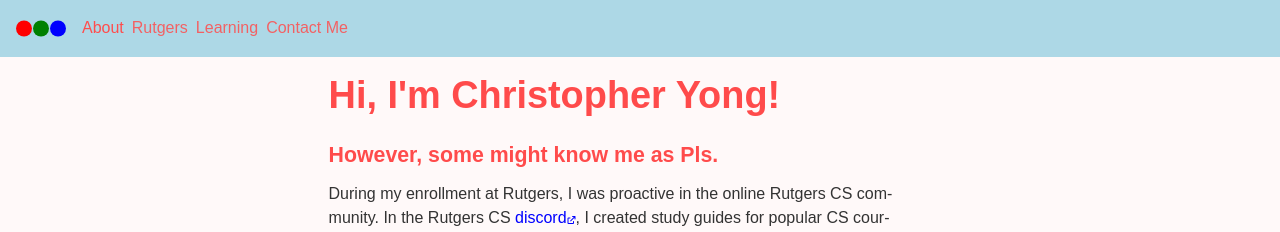
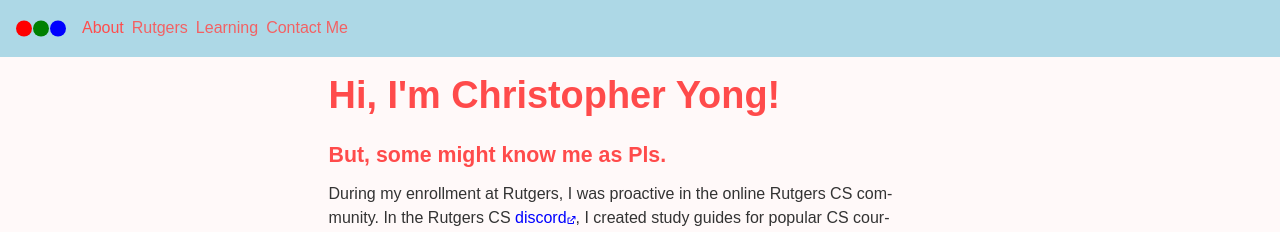
Before and after one commit to chriskyong22/chriskyong22.github.io, a React (Create React App) app: page /About in a window 1280 px wide. Shown: the top 232 px of the page. Built offline with nearby package versions, Linux system fonts and the light colour scheme.

Commit message:
Fixed relative redirect links

```diff
--- a/src/Components/Pages/About.tsx
+++ b/src/Components/Pages/About.tsx
@@ -1,4 +1,5 @@
 import React, { useEffect } from "react"
+import { Link } from "react-router-dom"
 
 export const About = () => {
 
@@ -14,12 +15,12 @@ export const About = () => {
                         Hi, I'm Christopher Yong!
                     </h2>
                     <h3 className="h4">
-                        However, some might know me as Pls.
+                        But, some might know me as Pls.
                     </h3>
                     <p>
                         During my enrollment at Rutgers, I was proactive in the online Rutgers CS community.
                         In the Rutgers CS <a target="_blank" rel="noreferrer noopener" href="https://discord.com/invite/SgTXkjF">discord</a>, I created study guides for popular CS courses and shared them for free.
-                        Over hundreds of students have used my study guides to learn. Check out my study guides <a href="/Rutgers">here</a>!
+                        Over hundreds of students have used my study guides to learn. Check out my study guides <Link to="/Rutgers">here</Link>!
                     </p>
                 </article>
             </section>
```
